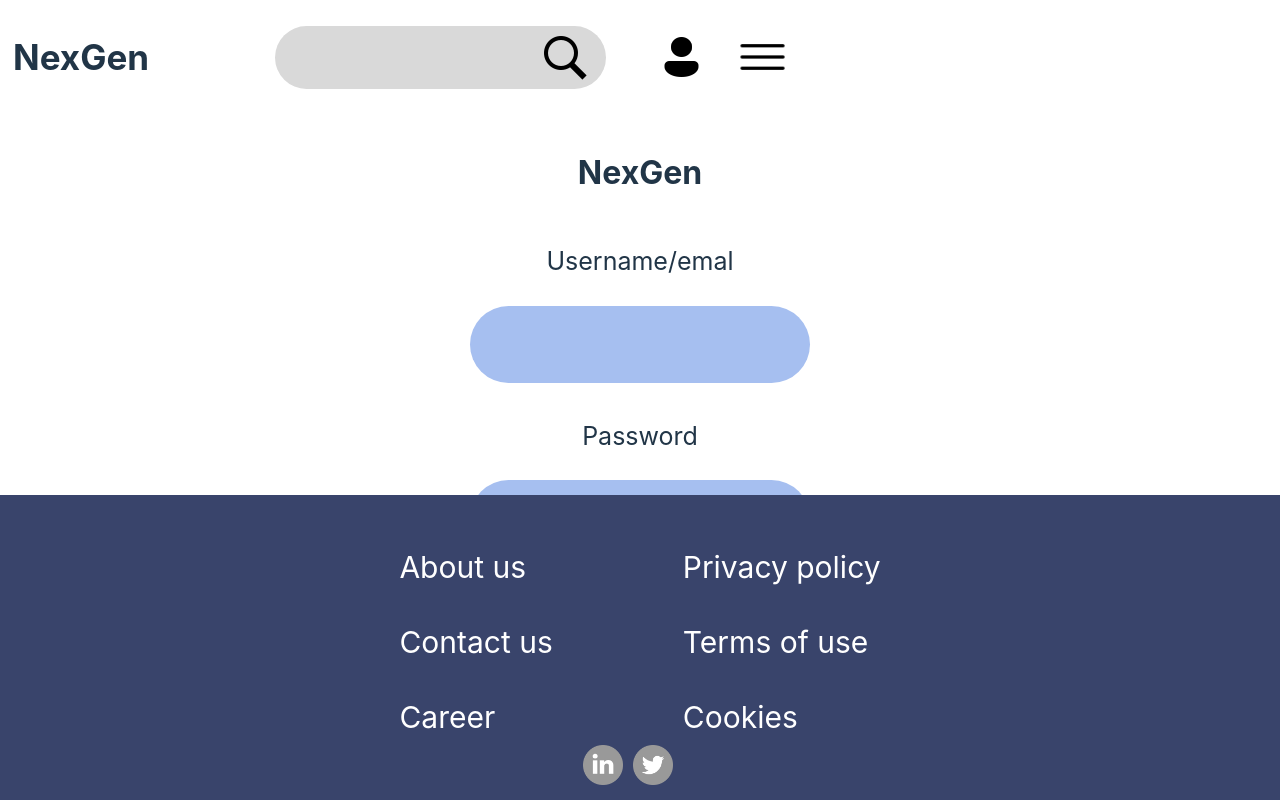
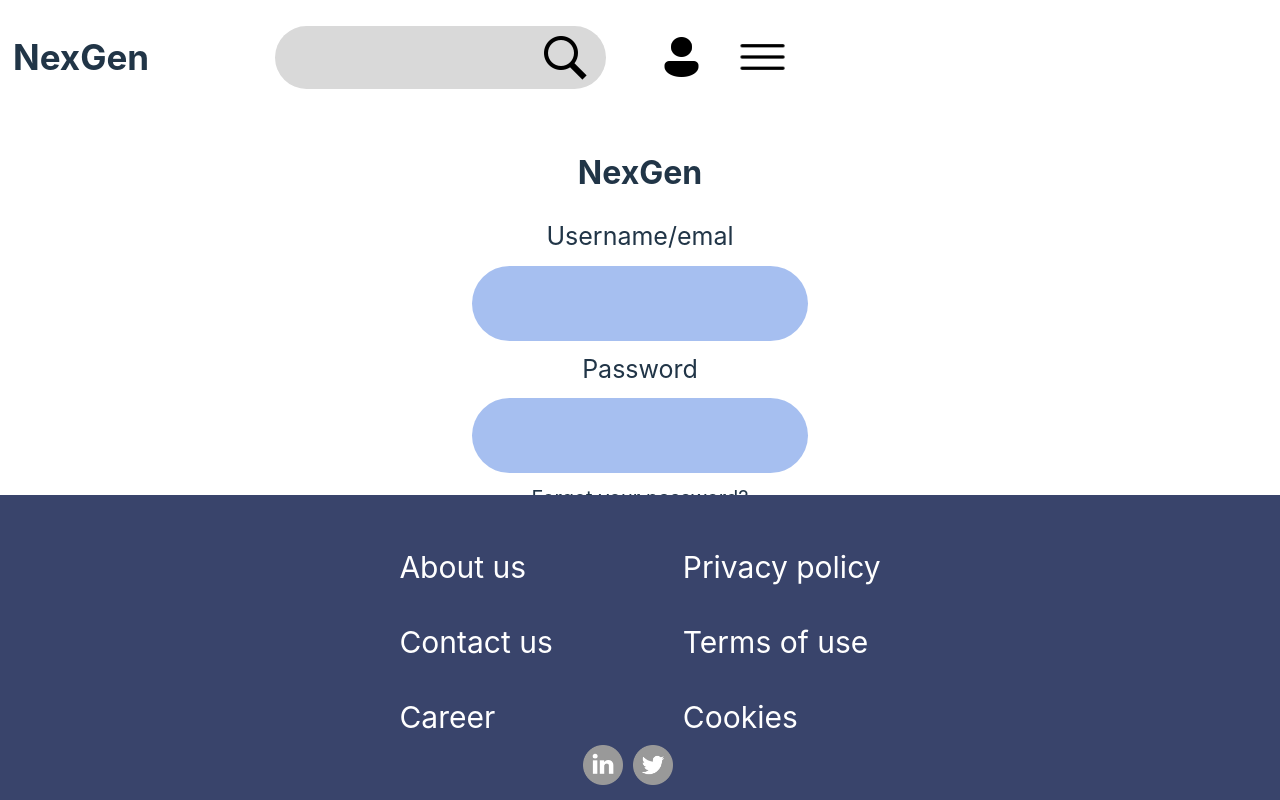
Before and after one commit to theethee/Typscript-software-testing, a React (Vite) app in the folder frontend/: page / in a window 1280 px wide. Built offline with nearby package versions, Linux system fonts and the light colour scheme.

Commit message:
fixed styling home

```diff
--- a/frontend/src/index.css
+++ b/frontend/src/index.css
@@ -67,3 +67,12 @@ button:focus-visible {
     background-color: #f9f9f9;
   }
 }
+
+input {
+  padding-left: 40px;
+  box-sizing: border-box;
+}
+
+input:focus {
+  outline: none;
+}
--- a/frontend/src/pages/Home/Home.css
+++ b/frontend/src/pages/Home/Home.css
@@ -11,6 +11,13 @@
 
 .input-text {
   font-size: 25px;
+  margin-bottom: 10px;
+  text-align: center;
+}
+
+#home-form {
+  display: flex;
+  flex-direction: column;
 }
 
 .sign-in-field {
@@ -36,4 +43,6 @@
 
 .links {
   font-size: 20px;
+  text-align: center;
+  margin-top: 10px;
 }
--- a/frontend/src/pages/Home/Home.tsx
+++ b/frontend/src/pages/Home/Home.tsx
@@ -1,18 +1,21 @@
 import "../Home/Home.css";
+import "../../index.css";
 
 function Home() {
   return (
     <>
       <div id="home-container">
         <h1>NexGen</h1>
-        <p className="input-text">Username/emal</p>
+        <form id="home-form">
+          <label className="input-text">Username/emal</label>
           <input id="field-gap" className="sign-in-field" type="text" />
-        <p className="input-text">Password</p>
+          <label className="input-text">Password</label>
           <input className="sign-in-field" type="password" />
           <a className="links">Forgot your password?</a>
           <button id="sign-in-button">Sing in</button>
           {/* ska vara en länk här */}
           <a className="links">No account? Register here</a>
+        </form>
       </div>
     </>
   );
```
Lines whose indentation alone changed are shown as unchanged.
